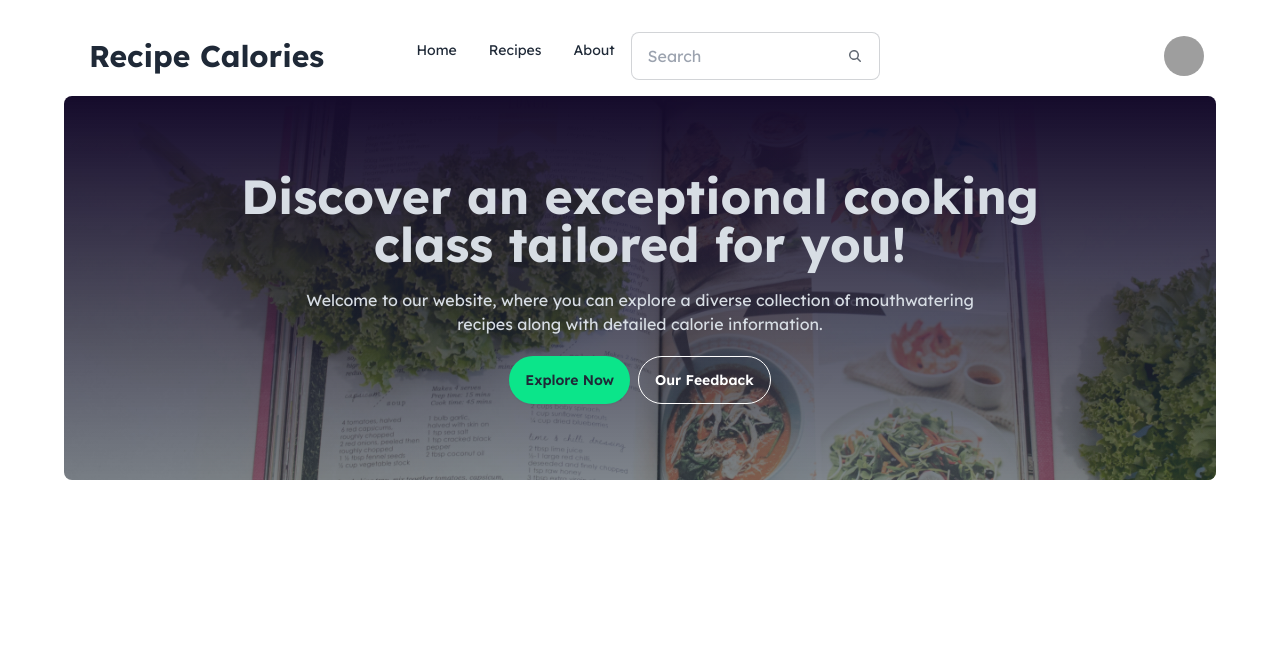
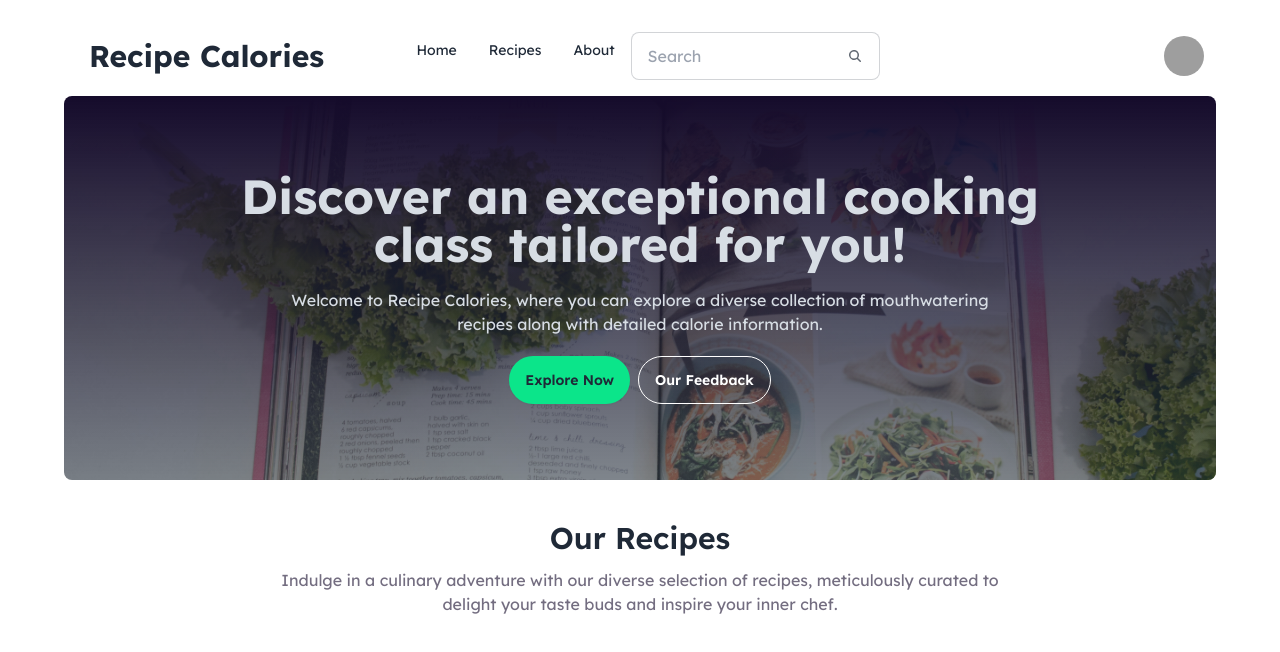
Before and after one commit to kibriarobin97/chefs-table, a React (Vite) app: page / in a window 1280 px wide. Shown: the top 652 px of the page. Built offline with nearby package versions, Linux system fonts and the light colour scheme; grey boxes are pictures that could not be loaded.

Commit message:
added our recipes section

```diff
--- a/src/App.jsx
+++ b/src/App.jsx
@@ -1,5 +1,6 @@
 import './App.css'
 import Header from './components/Header/Header'
+import Items from './components/Items/Items'
 
 function App() {
 
@@ -7,6 +8,7 @@ function App() {
     <>
       <div className='max-w-6xl mx-auto my-4'>
         <Header></Header>
+        <Items></Items>
       </div>
     </>
   )
--- a/src/components/Header/Header.jsx
+++ b/src/components/Header/Header.jsx
@@ -42,7 +42,7 @@ const Header = () => {
                     <div className="hero-content text-center text-neutral-content">
                         <div className="">
                             <h1 className="text-3xl md:text-5xl font-bold">Discover an exceptional cooking<br />class tailored for you!</h1>
-                            <p className="my-5 w-2/3 mx-auto">Welcome to our website, where you can explore a diverse collection of mouthwatering recipes along with detailed calorie information.</p>
+                            <p className="my-5 w-2/3 mx-auto">Welcome to Recipe Calories, where you can explore a diverse collection of mouthwatering recipes along with detailed calorie information.</p>
                             <div className='flex items-center gap-2 justify-center'>
                                 <button className="btn rounded-full bg-[#0BE58A] border-none">Explore Now</button>
                                 <button className="btn rounded-full border-white btn-outline text-white">Our Feedback</button>
@@ -51,6 +51,10 @@ const Header = () => {
                     </div>
                 </div>
             </div>
+            <div className="w-2/3 mx-auto mt-10 space-y-3">
+                <h3 className="text-center text-3xl font-semibold">Our Recipes</h3>
+                <p className="text-center text-[#150B2B99]">Indulge in a culinary adventure with our diverse selection of recipes, meticulously curated to delight your taste buds and inspire your inner chef.</p>
+            </div>
         </div>
     );
 };
--- /dev/null
+++ b/src/components/Items/Items.jsx
@@ -0,0 +1,12 @@
+
+const Items = () => {
+    return (
+        <div>
+            <div>
+                {/* <h3>Our Recipes</h3> */}
+            </div>
+        </div>
+    );
+};
+
+export default Items;
```
